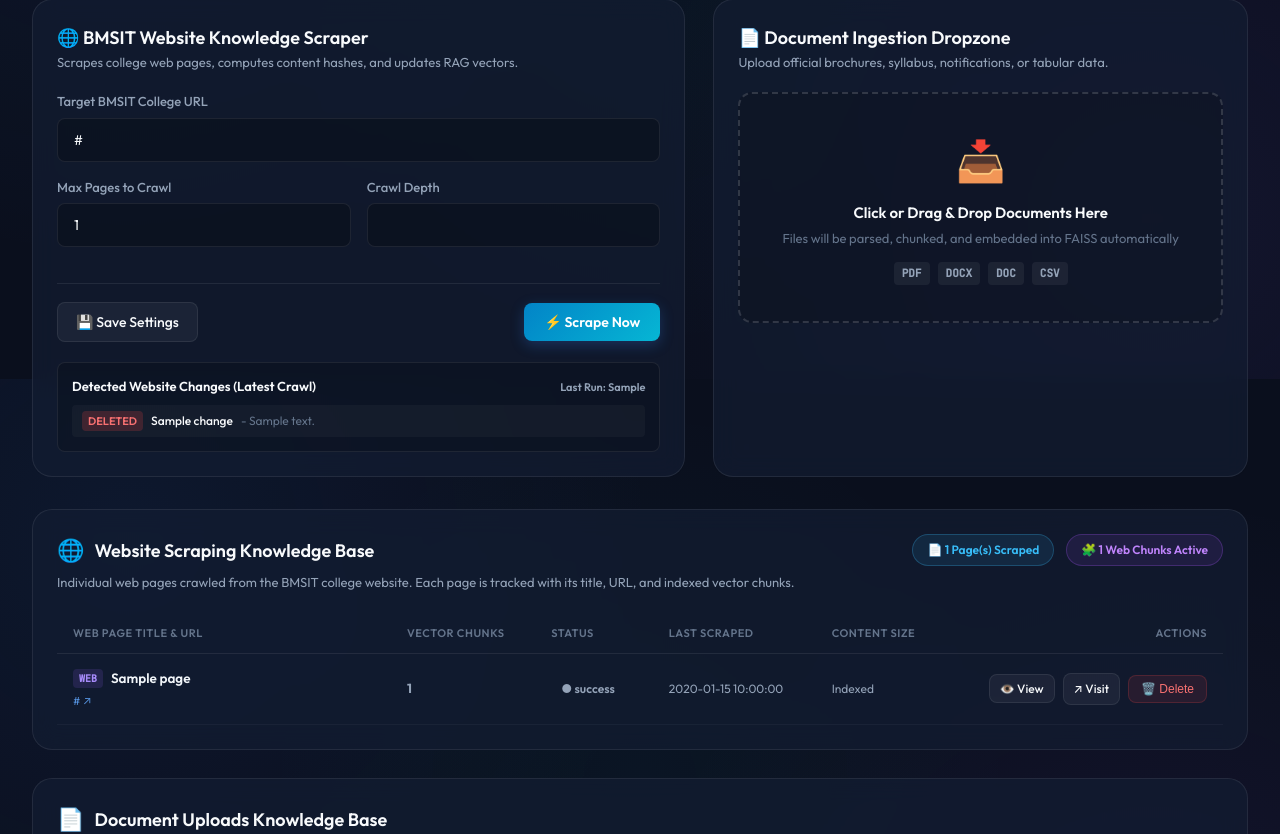
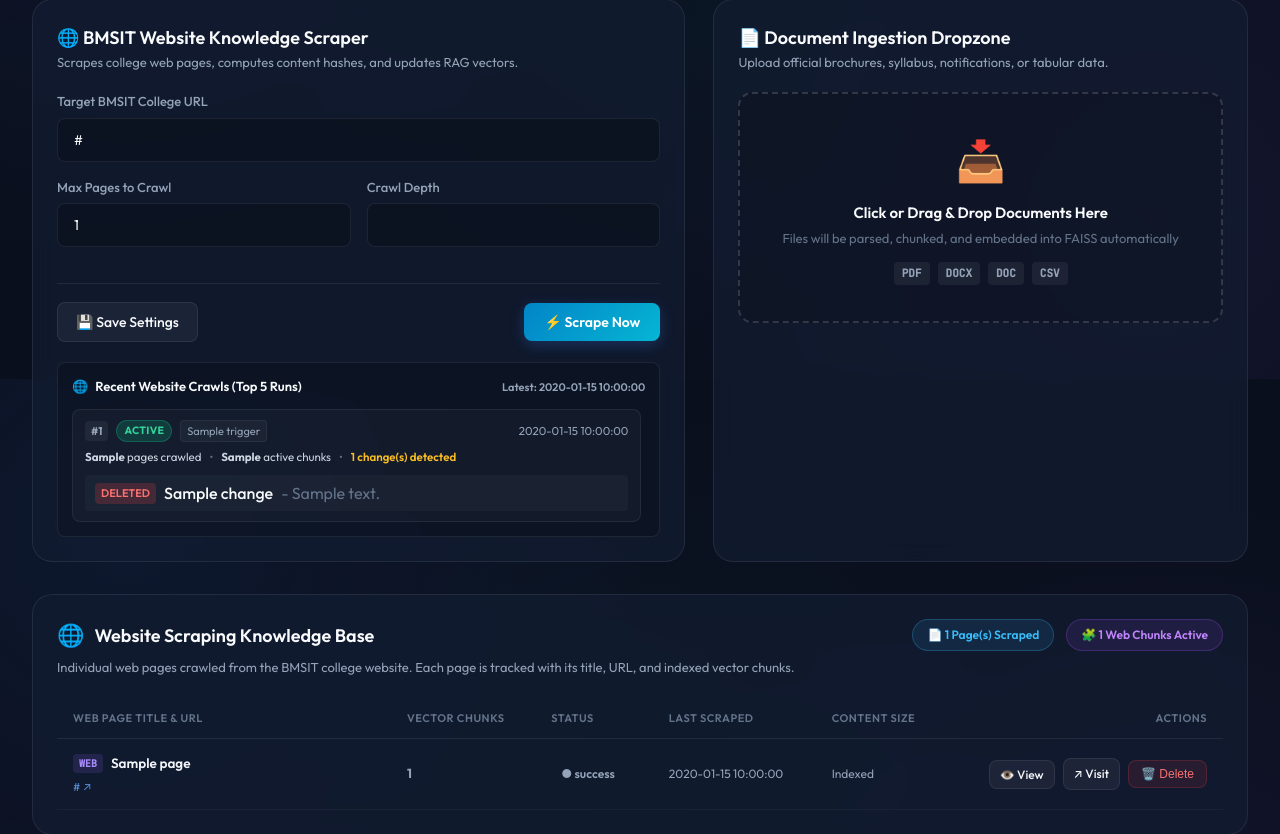
Before and after one commit to KUSHAL826/BMSIT_CHATBOT, a Flask app: template templates/admin.html in a window 1280 px wide. Shown: the part 421-1255 px from the top of the page. Run offline with Flask 3, Linux system fonts and the light colour scheme; the template is opened without the code that fills it: most values are stand-ins (such as "Sample title", 1, 10 or a date in 2020).

Commit message:
Redesign chatbot header to clean white bar and add top 5 crawl history in admin panel

```diff
--- a/app/routes/admin_routes.py
+++ b/app/routes/admin_routes.py
@@ -835,6 +835,10 @@ def admin_dashboard():
         StorageService.load_scrape_state()
     )
 
+    top_crawls = (
+        StorageService.get_top_crawls(limit=5)
+    )
+
     rag_stats = (
         RAGService
         .get_instance()
@@ -857,6 +861,7 @@ def admin_dashboard():
         settings=settings,
 
         scrape_state=scrape_state,
+        top_crawls=top_crawls,
 
         rag_stats=rag_stats,
 
@@ -914,6 +919,9 @@ def get_system_status():
             scrape_state.get(
                 "last_scrape"
             ),
+
+        "top_crawls":
+            StorageService.get_top_crawls(limit=5),
 
         "changes_count":
             len(
--- a/static/css/admin.css
+++ b/static/css/admin.css
@@ -335,7 +335,7 @@ body {
   transition: width 0.3s ease;
 }
 
-/* Change Detection Card */
+/* Change Detection Card & Crawl History */
 .changes-box {
   margin-top: 20px;
   background: rgba(0, 0, 0, 0.2);
@@ -350,7 +350,142 @@ body {
   align-items: center;
   font-size: 13px;
   font-weight: 600;
-  margin-bottom: 8px;
+  margin-bottom: 12px;
+}
+
+.crawl-history-list {
+  display: flex;
+  flex-direction: column;
+  gap: 10px;
+  max-height: 290px;
+  overflow-y: auto;
+  padding-right: 4px;
+}
+
+.crawl-run-item {
+  background: rgba(255, 255, 255, 0.03);
+  border: 1px solid rgba(255, 255, 255, 0.07);
+  border-radius: var(--radius-sm);
+  padding: 10px 12px;
+  display: flex;
+  flex-direction: column;
+  gap: 6px;
+  transition: background 0.15s ease, border-color 0.15s ease;
+}
+
+.crawl-run-item:hover {
+  background: rgba(255, 255, 255, 0.05);
+  border-color: rgba(255, 255, 255, 0.14);
+}
+
+.crawl-run-header {
+  display: flex;
+  align-items: center;
+  justify-content: space-between;
+  gap: 8px;
+  flex-wrap: wrap;
+}
+
+.crawl-run-meta {
+  display: flex;
+  align-items: center;
+  gap: 8px;
+}
+
+.crawl-run-index {
+  font-size: 11px;
+  font-weight: 700;
+  color: #94a3b8;
+  background: rgba(255, 255, 255, 0.06);
+  padding: 2px 6px;
+  border-radius: 4px;
+}
+
+.crawl-badge {
+  font-size: 10.5px;
+  font-weight: 700;
+  padding: 2px 7px;
+  border-radius: 999px;
+  text-transform: uppercase;
+  letter-spacing: 0.3px;
+}
+
+.crawl-badge.badge-success {
+  background: rgba(16, 185, 129, 0.2);
+  color: #34d399;
+  border: 1px solid rgba(16, 185, 129, 0.3);
+}
+
+.crawl-badge.badge-info {
+  background: rgba(56, 189, 248, 0.18);
+  color: #38bdf8;
+  border: 1px solid rgba(56, 189, 248, 0.3);
+}
+
+.crawl-badge.badge-warning {
+  background: rgba(245, 158, 11, 0.2);
+  color: #fbbf24;
+  border: 1px solid rgba(245, 158, 11, 0.3);
+}
+
+.crawl-badge.badge-danger {
+  background: rgba(239, 68, 68, 0.2);
+  color: #f87171;
+  border: 1px solid rgba(239, 68, 68, 0.3);
+}
+
+.crawl-trigger-tag {
+  font-size: 11px;
+  color: #94a3b8;
+  background: rgba(255, 255, 255, 0.04);
+  padding: 2px 6px;
+  border-radius: 4px;
+  border: 1px solid rgba(255, 255, 255, 0.06);
+}
+
+.crawl-run-time {
+  font-size: 11.5px;
+  color: #94a3b8;
+}
+
+.crawl-run-summary {
+  display: flex;
+  align-items: center;
+  gap: 8px;
+  font-size: 11.5px;
+  color: #cbd5e1;
+  flex-wrap: wrap;
+}
+
+.crawl-sep {
+  color: #64748b;
+}
+
+.crawl-changes-alert {
+  color: #fbbf24;
+  font-weight: 600;
+}
+
+.crawl-run-note {
+  font-size: 11.5px;
+  color: #94a3b8;
+  font-style: italic;
+  padding-left: 2px;
+}
+
+.crawl-run-changes {
+  display: flex;
+  flex-direction: column;
+  gap: 5px;
+  margin-top: 4px;
+}
+
+.crawl-empty-state {
+  color: #94a3b8;
+  font-style: italic;
+  padding: 16px 12px;
+  text-align: center;
+  font-size: 12.5px;
 }
 
 .changes-list {
--- a/templates/admin.html
+++ b/templates/admin.html
@@ -124,15 +124,50 @@
           </div>
         </div>
 
-        <!-- Detected Website Changes Box -->
+        <!-- Recent Website Crawl Runs (Top 5 Crawls) -->
         <div class="changes-box">
           <div class="changes-header">
-            <span>Detected Website Changes (Latest Crawl)</span>
-            <span style="color: #94a3b8; font-size: 11px;">Last Run: {{ scrape_state.last_scrape or 'Never' }}</span>
+            <span style="display: flex; align-items: center; gap: 7px;">
+              <span>🌐</span>
+              <span>Recent Website Crawls (Top 5 Runs)</span>
+            </span>
+            <span style="color: #94a3b8; font-size: 11px;">
+              {% if top_crawls and top_crawls|length > 0 %}
+                Latest: {{ top_crawls[0].timestamp }}
+              {% else %}
+                Last Run: {{ scrape_state.last_scrape or 'Never' }}
+              {% endif %}
+            </span>
           </div>
-          <div class="changes-list" id="changes-list-container">
-            {% if scrape_state.changes %}
-              {% for c in scrape_state.changes %}
+
+          <div class="crawl-history-list" id="crawl-history-container">
+            {% if top_crawls and top_crawls|length > 0 %}
+              {% for crawl in top_crawls %}
+                <div class="crawl-run-item">
+                  <div class="crawl-run-header">
+                    <div class="crawl-run-meta">
+                      <span class="crawl-run-index">#{{ loop.index }}</span>
+                      <span class="crawl-badge {% if crawl.status == 'success' %}badge-success{% elif crawl.status == 'no_change' %}badge-info{% elif crawl.status == 'partial' %}badge-warning{% else %}badge-danger{% endif %}">
+                        {{ crawl.status_label or (crawl.status|upper) }}
+                      </span>
+                      <span class="crawl-trigger-tag">{{ crawl.trigger or 'Manual' }}</span>
+                    </div>
+                    <span class="crawl-run-time">{{ crawl.timestamp }}</span>
+                  </div>
+
+                  <div class="crawl-run-summary">
+                    <span><strong>{{ crawl.pages_crawled|default(0) }}</strong> pages crawled</span>
+                    <span class="crawl-sep">&bull;</span>
+                    <span><strong>{{ crawl.chunks_active|default(0) }}</strong> active chunks</span>
+                    {% if crawl.changes_count is defined and crawl.changes_count > 0 %}
+                      <span class="crawl-sep">&bull;</span>
+                      <span class="crawl-changes-alert">{{ crawl.changes_count }} change(s) detected</span>
+                    {% endif %}
+                  </div>
+
+                  {% if crawl.changes and crawl.changes|length > 0 %}
+                    <div class="crawl-run-changes">
+                      {% for c in crawl.changes %}
                         <div class="change-item">
                           {% if c.change_type == 'NEW' %}
                             <span class="tag-new">NEW</span>
@@ -142,11 +177,21 @@
                             <span class="tag-del">DELETED</span>
                           {% endif %}
                           <span style="font-weight: 500;">{{ c.title }}</span>
+                          {% if c.summary %}
                             <span style="color: #64748b;">- {{ c.summary }}</span>
+                          {% endif %}
+                        </div>
+                      {% endfor %}
+                    </div>
+                  {% elif crawl.summary %}
+                    <div class="crawl-run-note">{{ crawl.summary }}</div>
+                  {% endif %}
                 </div>
               {% endfor %}
             {% else %}
-              <div style="color: #64748b; font-style: italic; padding: 4px;">{{ scrape_state.summary or 'No changes detected. Website is up to date.' }}</div>
+              <div class="crawl-empty-state">
+                <span>No crawl history recorded yet. Click <strong>⚡ Scrape Now</strong> above to start crawling.</span>
+              </div>
             {% endif %}
           </div>
         </div>
```
Also changed, not shown: app/services/ingestion_pipeline.py (+51 -0 lines), app/services/scraper.py (+6 -6 lines), app/services/storage.py (+61 -2 lines), static/css/chatbot.css (+82 -92 lines), templates/chatbot.html (+12 -20 lines), static/img/bmsit-official.png (added). Lines whose indentation alone changed are shown as unchanged.
